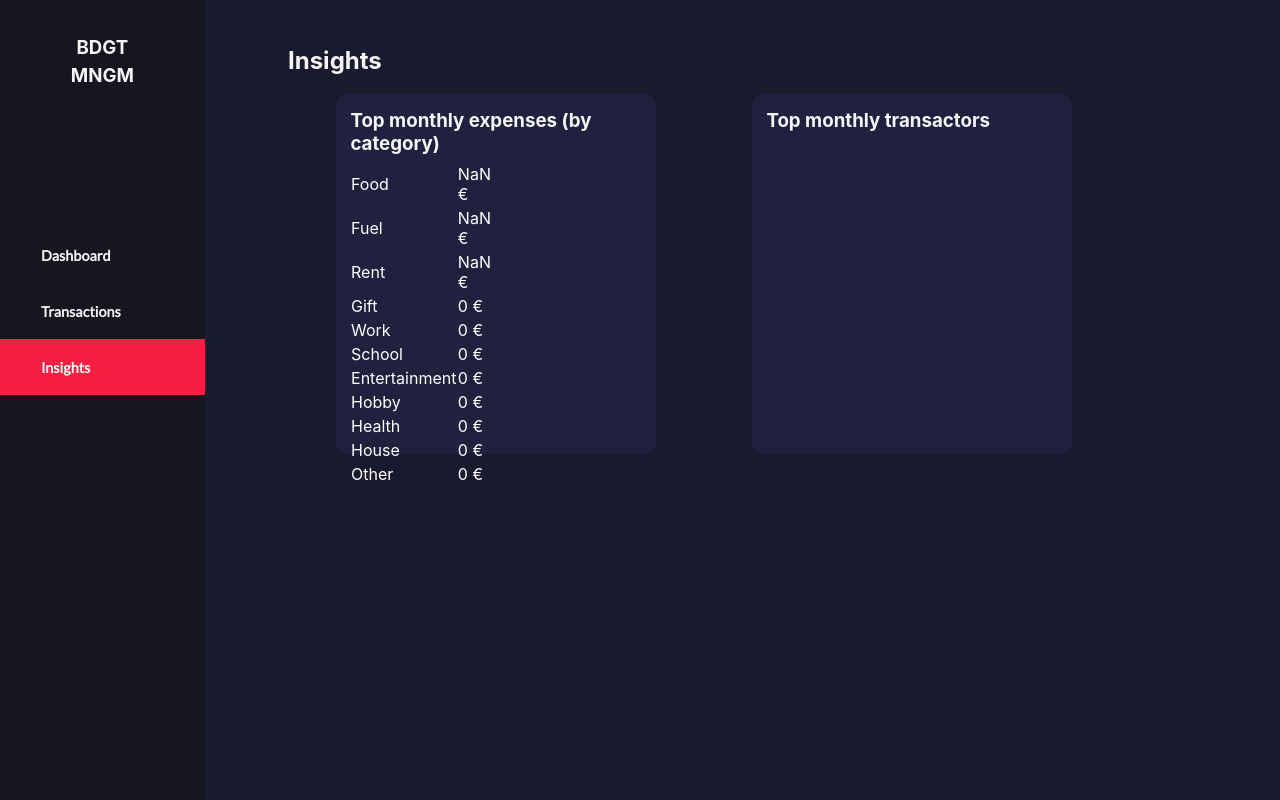
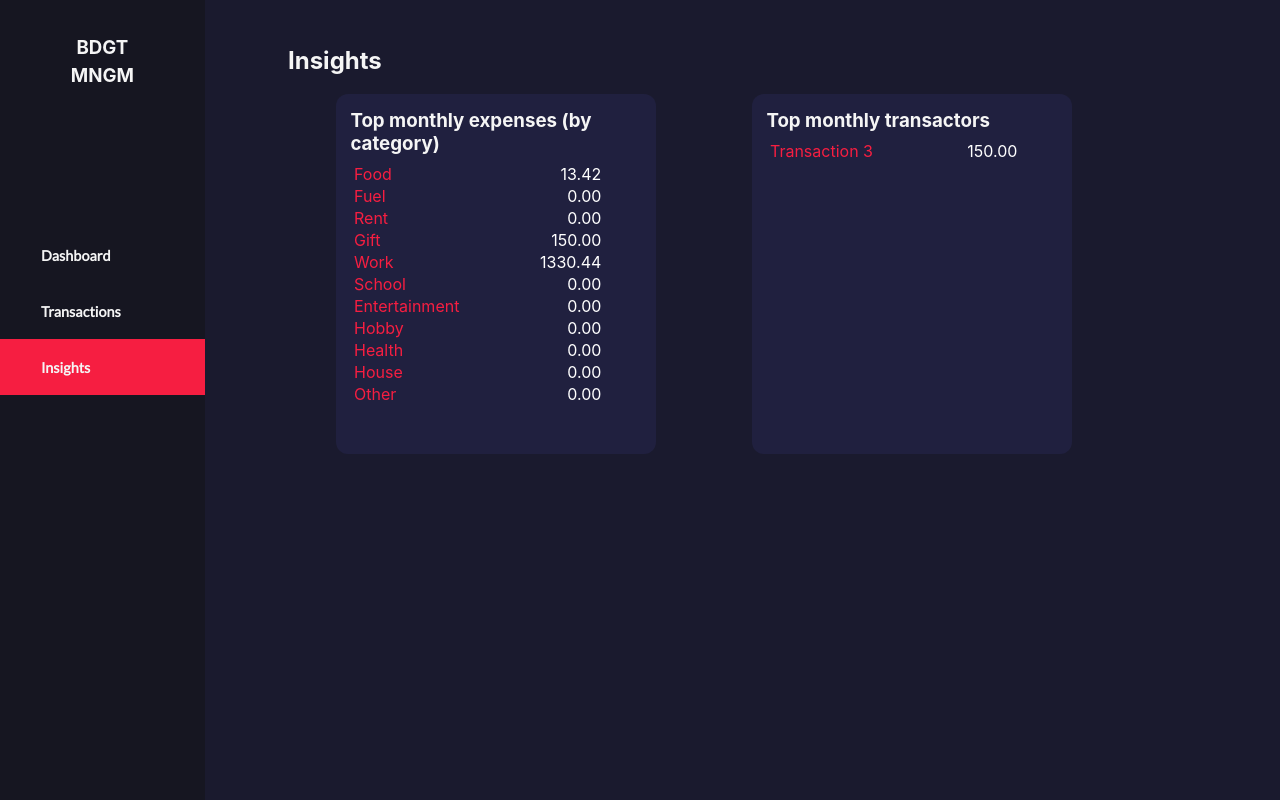
Before and after one commit to Filip-A25/budget-management-app, a React (Create React App) app: page / in a window 1280 px wide. Both pictures are taken after a click on the button "Insights". Built offline with nearby package versions, Linux system fonts and the light colour scheme.

Commit message:
Logic for top categories added and top transactors display and logic added.

```diff
--- a/src/components/MainContent.js
+++ b/src/components/MainContent.js
@@ -9,7 +9,6 @@ const MainContext = createContext();
 function MainContent() {
     const {activeContent} = useContext(CategoryContext);
 
-    const categories = ["Food", "Fuel", "Rent", "Gift", "Work", "School", "Entertainment", "Hobby", "Health", "House", "Other"];
     const [transaction, setTransactionData] = useState(0);
     const [amountValues, setDataAmount] = useState({
         incomeValue: 0,
@@ -37,7 +36,7 @@ function MainContent() {
 
     return(
         <section id="mc-content">
-            <MainContext.Provider value={{categories, transaction, setTransactionData, amountValues, setDataAmount,
+            <MainContext.Provider value={{transaction, setTransactionData, amountValues, setDataAmount,
             transactionData, handleDataUpdate, dataKey, handleKeyUpdate, getTransactionMonth}}>
                 {activeContent === "Dashboard" ? (
                     <Dashboard />
--- a/src/insights/Insights.js
+++ b/src/insights/Insights.js
@@ -9,11 +9,11 @@ function Insights() {
             <div id="insight-content-section">
                 <ListDisplay
                     name="Top monthly expenses (by category)"
-                    contentIndex={0}
+                    cIndex={0}
                 />
                 <ListDisplay
                     name="Top monthly transactors"
-                    contentIndex={1}
+                    cIndex={1}
                 />
             </div>
         </div>
--- a/src/insights/ListDisplay.js
+++ b/src/insights/ListDisplay.js
@@ -8,7 +8,7 @@ function ListDisplay(props) {
                 <h3>{props.name}</h3>
             </section>
             <section className="ld-content-section">
-                {props.contentIndex === 0 ? (
+                {props.cIndex === 0 ? (
                     <TopCategories />
                 ) : (
                     <TopTransactor />
--- a/src/insights/TopCategories.js
+++ b/src/insights/TopCategories.js
@@ -2,7 +2,7 @@ import { MainContext } from "../components/MainContent";
 import { useContext, useState, useEffect } from 'react';
 
 function TopCategories() {
-    const {transactionData, categories} = useContext(MainContext);
+    const {transactionData} = useContext(MainContext);
     const [categoryTotal, setCategoryTotal] = useState({
         foodTotal: 0,
         fuelTotal: 0,
@@ -17,9 +17,7 @@ function TopCategories() {
         otherTotal: 0
     });
 
-    console.log(categoryTotal);
-
-    const categoryConnection = {
+    const categoryMapping = {
         Food: "foodTotal",
         Fuel: "fuelTotal",
         Rent: "rentTotal",
@@ -34,30 +32,27 @@ function TopCategories() {
     }
 
     useEffect(() => {
-        const newTotalAmounts = { ...categoryTotal };
+        const currentTotalAmounts = { ...categoryTotal };
+
         transactionData.forEach(transaction => {
-            const currentIndex = transaction.categoryIndex;
-            newTotalAmounts[currentIndex] += transaction.amount;
+            let totalName = categoryMapping[transaction.category];
+            currentTotalAmounts[totalName] += transaction.amount;
         });
 
-        setCategoryTotal(newTotalAmounts);
+        setCategoryTotal(currentTotalAmounts);
     }, [transactionData])
 
     return (
-    <table>
-        <tbody>
-            {categories.map((category, index) => (
-            <tr key={category}>
-                <td>{category}</td>
-                {Object.keys(categoryTotal).map((key) => {
-                if (Object.values(categoryConnection)[index] === key) {
-                    return <td>{Object.values(categoryTotal)[index]} €</td>;
-                }
-            })}
-            </tr>
-        ))}
-        </tbody>
-    </table>
+        <table>
+            <tbody>
+                {Object.keys(categoryMapping).map((category, index) => {
+                    return <tr key={index} className="list-display-row">
+                        <td className="casual-red-text">{category}</td>
+                        <td>{categoryTotal[Object.values(categoryMapping)[index]].toFixed(2)}</td>
+                    </tr>
+                })}
+            </tbody>
+        </table>
     )
 }
 
--- a/src/insights/TopTransactors.js
+++ b/src/insights/TopTransactors.js
@@ -1,16 +1,46 @@
 import { MainContext } from "../components/MainContent";
-import { useContext } from 'react';
+import { useState, useContext, useEffect } from 'react';
 
 function TopTransactors() {
     const {getTransactionMonth, transactionData} = useContext(MainContext);
+    const [transactors, setTransactors] = useState({});
 
-    const getMonthlyTransactionsByName = (data) => {
+    const handleTransactors = (transactions) => {
+        let firstTransaction = transactions[transactions.length - 1];
+        let i;
+        for (i = transactions.length - 1; i >= 0; i--) {
+            if (getTransactionMonth(transactions[i].date) === getTransactionMonth(firstTransaction.date)) {
+                let currentTransactors = { ...transactors };
+                let currentAmount = transactions[i].amount;
 
+                if (!Object.keys(transactors).indexOf(transactions[i].name) > -1) {
+                    currentTransactors[transactions[i].name] = currentAmount;
+                } else {
+                    currentTransactors[transactions[i].name] += currentAmount;
+                }
+
+                setTransactors(currentTransactors);
+            }
+        }
     }
 
+    useEffect(() => {
+        handleTransactors(transactionData);
+    }, [transactionData])
+
+
+    console.log(transactors);
     return (
-        <>
-        </>
+        <table>
+            <tbody>
+                {Object.keys(transactors).map((transactor, index) => {
+                    return <tr key={index} className="list-display-row">
+                        <td className="casual-red-text">{transactor}</td>
+                        <td>{transactors[transactor].toFixed(2)}</td>
+                    </tr>;
+                })}
+            </tbody>
+        </table>
     )
 }
 
--- a/src/main-content-styles.css
+++ b/src/main-content-styles.css
@@ -278,6 +278,12 @@ td > input {
     color: var(--casual-text-color);
 }
 
+.list-display-row {
+    display: flex;
+    justify-content: space-between;
+    width: 20vw;
+}
+
 
 /* ---------------------------- */
 /* --------- INSIGHTS --------- */
--- a/src/styles.css
+++ b/src/styles.css
@@ -48,6 +48,10 @@
 .main-red-text {
     color: var(--red-main-theme-color);
     font-weight: bold;
+}
+
+.casual-red-text {
+    color: var(--red-main-theme-color);
 }
 
 .flex-centered {
```
